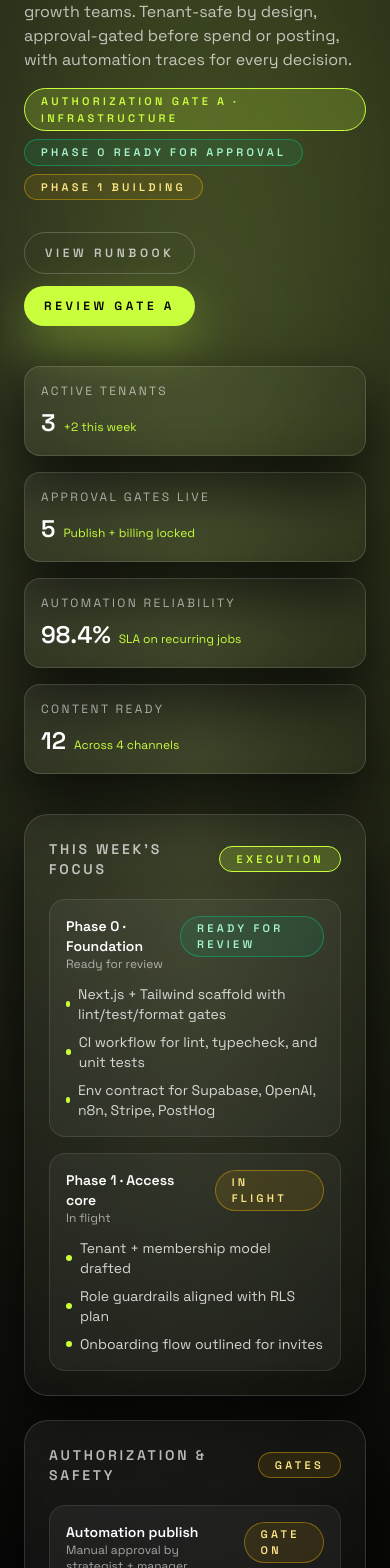
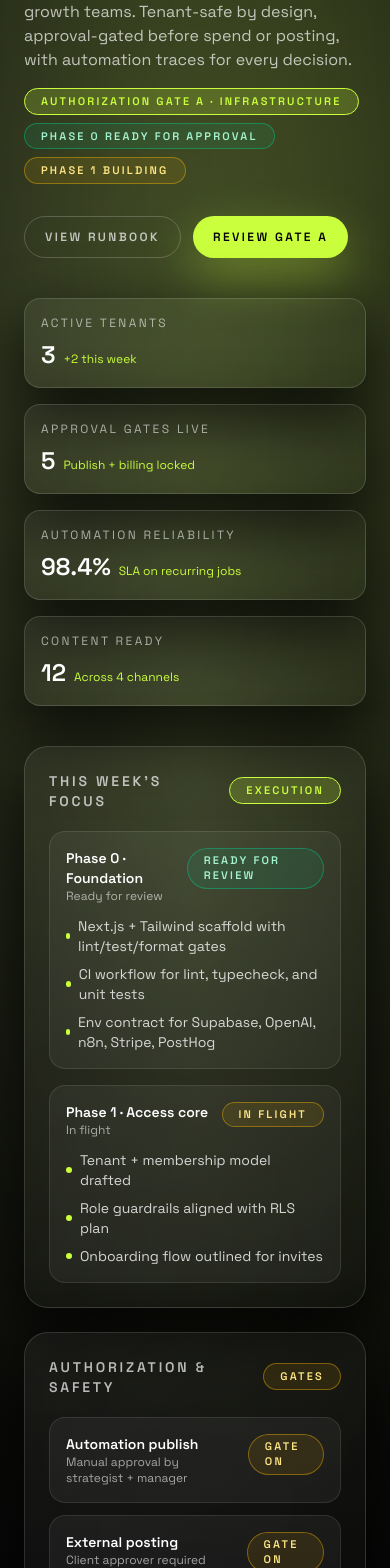
Before and after one commit to Razinkhan13/ocean-blue-X-AIS, a Next.js app: page / in a window 390 px wide. Shown: the part 200-1768 px from the top of the page. Built offline with nearby package versions, Linux system fonts and the light colour scheme.

Commit message:
Address UI review feedback
Agent-Logs-Url: https://github.com/Razinkhan13/desktop-tutorial/sessions/658a7ddc-221d-4c59-88b1-b2f5d8d92a0a

Co-authored-by: Razinkhan13 <245428003+Razinkhan13@users.noreply.github.com>

```diff
--- a/app/globals.css
+++ b/app/globals.css
@@ -41,6 +41,26 @@ a {
   animation: fade-up 0.7s ease-out both;
 }
 
+.fade-up-1 {
+  animation-delay: 40ms;
+}
+
+.fade-up-2 {
+  animation-delay: 120ms;
+}
+
+.fade-up-3 {
+  animation-delay: 200ms;
+}
+
+.fade-up-4 {
+  animation-delay: 280ms;
+}
+
+.fade-up-5 {
+  animation-delay: 360ms;
+}
+
 @keyframes fade-up {
   from {
     opacity: 0;
--- a/app/page.tsx
+++ b/app/page.tsx
@@ -152,7 +152,7 @@ function StatusPill({ label, tone = "neutral" }: { label: string; tone?: StatusT
 
   return (
     <span
-      className={`inline-flex items-center rounded-full border px-4 py-1 text-[11px] font-semibold uppercase tracking-[0.3em] ${toneStyles[tone]}`}
+      className={`inline-flex items-center rounded-full border px-4 py-1 text-[11px] font-semibold uppercase tracking-[0.2em] ${toneStyles[tone]}`}
     >
       {label}
     </span>
@@ -186,10 +186,7 @@ export default function Home() {
         <div className="absolute inset-0 bg-[radial-gradient(circle_at_15%_20%,rgba(255,255,255,0.08),transparent_30%),radial-gradient(circle_at_80%_10%,rgba(202,255,61,0.18),transparent_32%),radial-gradient(circle_at_85%_70%,rgba(255,255,255,0.08),transparent_34%)]" />
       </div>
       <div className="relative mx-auto flex min-h-screen max-w-6xl flex-col gap-10 px-6 pb-16 pt-12 lg:px-10">
-        <header
-          className="fade-up flex flex-col gap-8 lg:flex-row lg:items-end lg:justify-between"
-          style={{ animationDelay: "40ms" }}
-        >
+        <header className="fade-up fade-up-1 flex flex-col gap-8 lg:flex-row lg:items-end lg:justify-between">
           <div className="space-y-4">
             <p className="text-xs font-semibold uppercase tracking-[0.45em] text-white/60">
               OceanBlue Growth OS
@@ -208,19 +205,16 @@ export default function Home() {
             </div>
           </div>
           <div className="flex flex-wrap gap-3">
-            <button className="rounded-full border border-white/20 bg-transparent px-5 py-3 text-xs font-semibold uppercase tracking-[0.3em] text-white/70 transition duration-300 ease-out hover:-translate-y-0.5 hover:border-white hover:text-white">
+            <button className="rounded-full border border-white/20 bg-transparent px-5 py-3 text-xs font-semibold uppercase tracking-[0.2em] text-white/70 transition duration-300 ease-out hover:-translate-y-0.5 hover:border-white hover:text-white">
               View runbook
             </button>
-            <button className="rounded-full bg-[color:var(--accent)] px-5 py-3 text-xs font-semibold uppercase tracking-[0.3em] text-black shadow-[0_20px_50px_rgba(202,255,61,0.35)] transition duration-300 ease-out hover:-translate-y-0.5 hover:bg-white">
+            <button className="rounded-full bg-[color:var(--accent)] px-5 py-3 text-xs font-semibold uppercase tracking-[0.2em] text-black shadow-[0_20px_50px_rgba(202,255,61,0.35)] transition duration-300 ease-out hover:-translate-y-0.5 hover:bg-white">
               Review gate A
             </button>
           </div>
         </header>
 
-        <div
-          className="fade-up grid gap-4 sm:grid-cols-2 lg:grid-cols-4"
-          style={{ animationDelay: "120ms" }}
-        >
+        <div className="fade-up fade-up-2 grid gap-4 sm:grid-cols-2 lg:grid-cols-4">
           {metrics.map((metric) => (
             <div
               key={metric.label}
@@ -235,7 +229,7 @@ export default function Home() {
           ))}
         </div>
 
-        <div className="fade-up grid gap-6 lg:grid-cols-2" style={{ animationDelay: "200ms" }}>
+        <div className="fade-up fade-up-3 grid gap-6 lg:grid-cols-2">
           <Panel title="This week's focus" action={<StatusPill label="Execution" tone="info" />}>
             <div className="space-y-4">
               {weekFocus.map((section) => (
@@ -287,7 +281,7 @@ export default function Home() {
           </Panel>
         </div>
 
-        <div className="fade-up grid gap-6 lg:grid-cols-3" style={{ animationDelay: "280ms" }}>
+        <div className="fade-up fade-up-4 grid gap-6 lg:grid-cols-3">
           <Panel
             title="Client workspaces"
             action={<StatusPill label="Tenant safe" tone="success" />}
@@ -366,10 +360,7 @@ export default function Home() {
           </Panel>
         </div>
 
-        <div
-          className="fade-up grid gap-6 lg:grid-cols-[1.2fr,0.8fr]"
-          style={{ animationDelay: "360ms" }}
-        >
+        <div className="fade-up fade-up-5 grid gap-6 lg:grid-cols-[1.2fr,0.8fr]">
           <Panel
             title="AI Strategy Studio"
             action={<StatusPill label="Guardrails on" tone="success" />}
```
